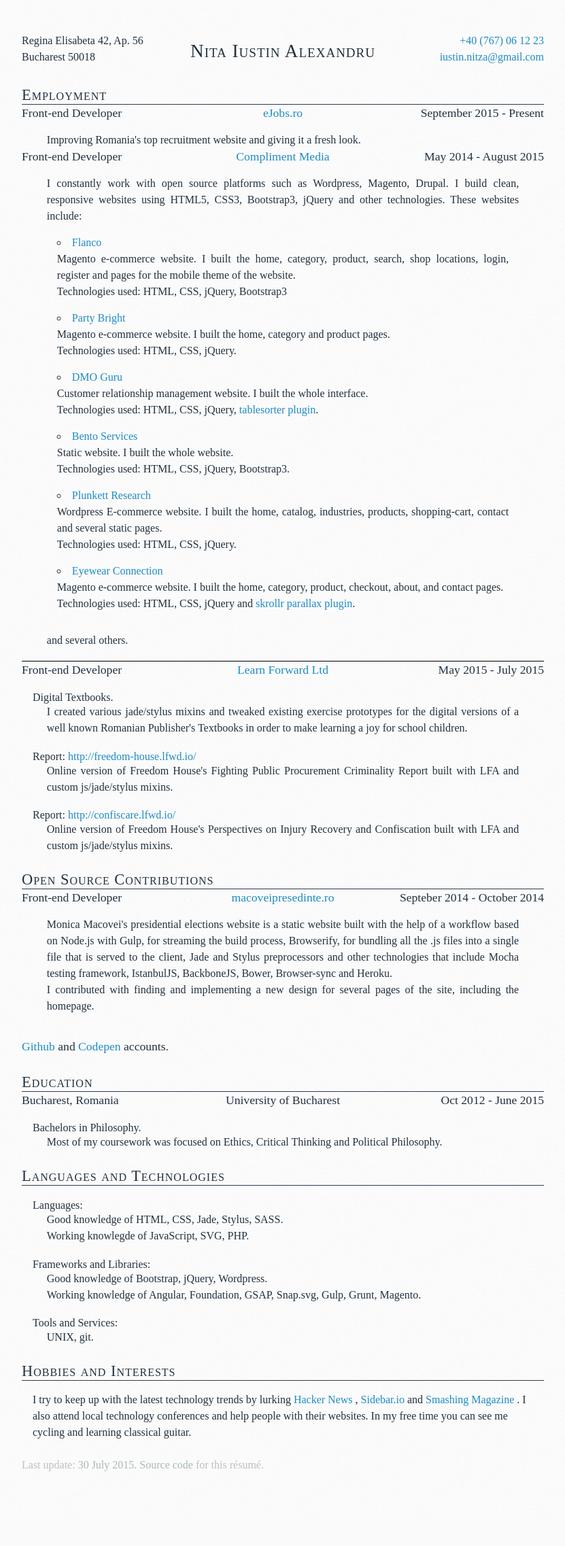
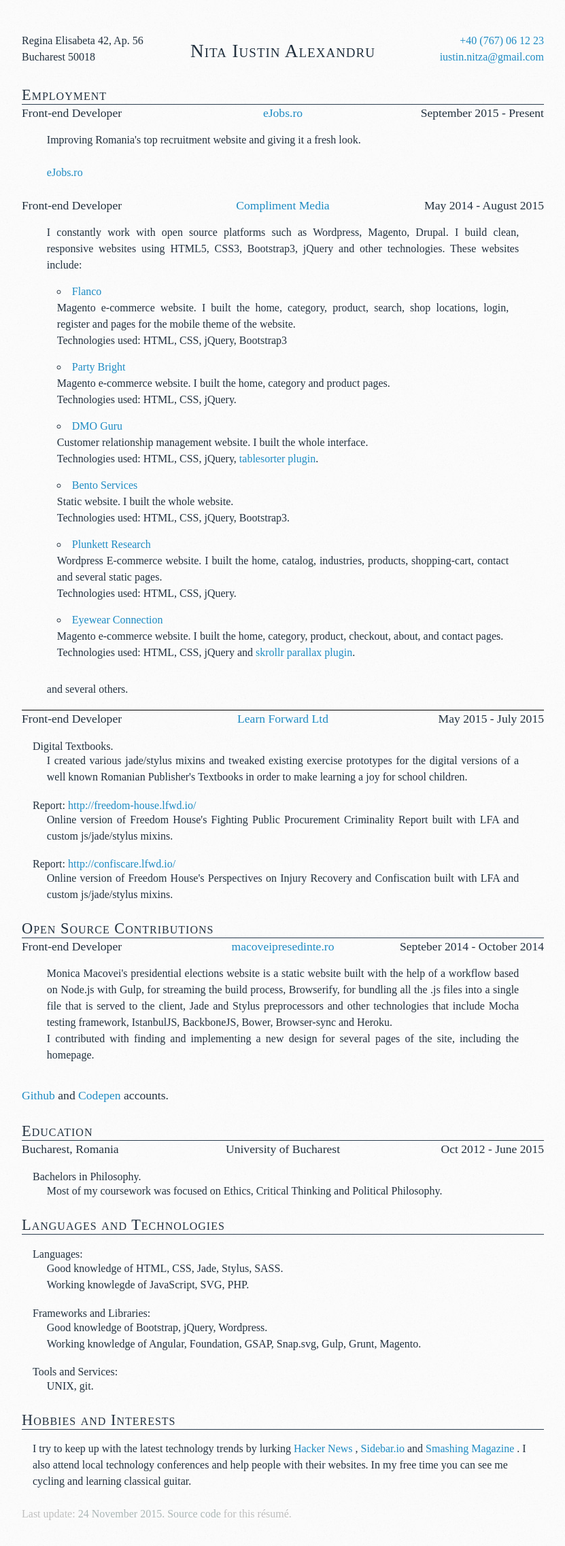
Before and after one commit to IustiNN/iustinn.github.io, a plain HTML site: page index.html in a window 1280 px wide. Shown: the whole page at 68% size, without its empty margins (224-1055 px from the left). Before the commit the page ends 2239 px from the top, so only its background shows below. Drawn offline with Linux system fonts and the light colour scheme.

Commit message:
Update index.html
Minor update

```diff
--- a/index.html
+++ b/index.html
@@ -69,8 +69,9 @@
             <div class="experience">
               <ul>
                 <li>
-                  Improving Romania's top recruitment website and giving it a fresh look.
+                  <p>Improving Romania's top recruitment website and giving it a fresh look.</p>
                   </li>
+                  <li><p><a href="https://ejobs.ro" target="_blank">eJobs.ro</a></p></li>
                   </ul>
             </div>
           </div>
@@ -320,7 +321,7 @@
       <p>
         Last update:
         <span class="date">
-          30 July 2015.
+          24 November 2015.
         </span>
         <a href="https://github.com/IustiNN/iustinn.github.io">
           Source code
```
